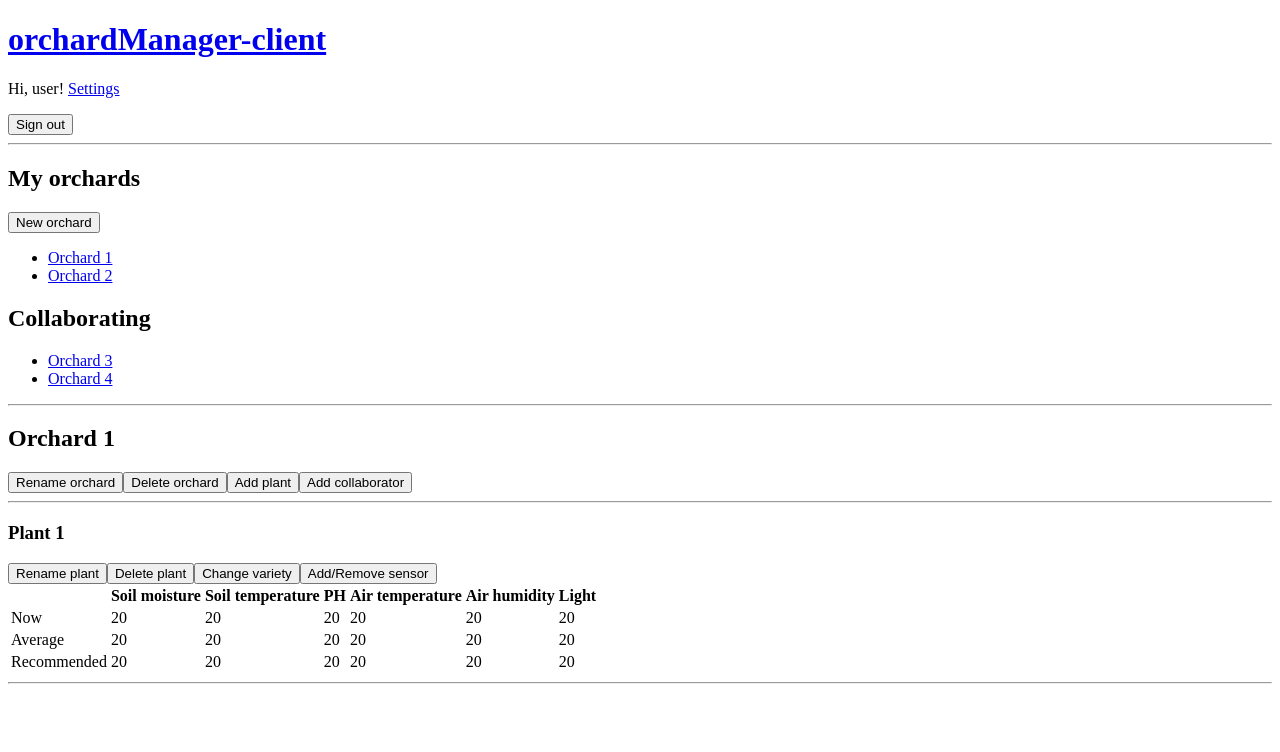
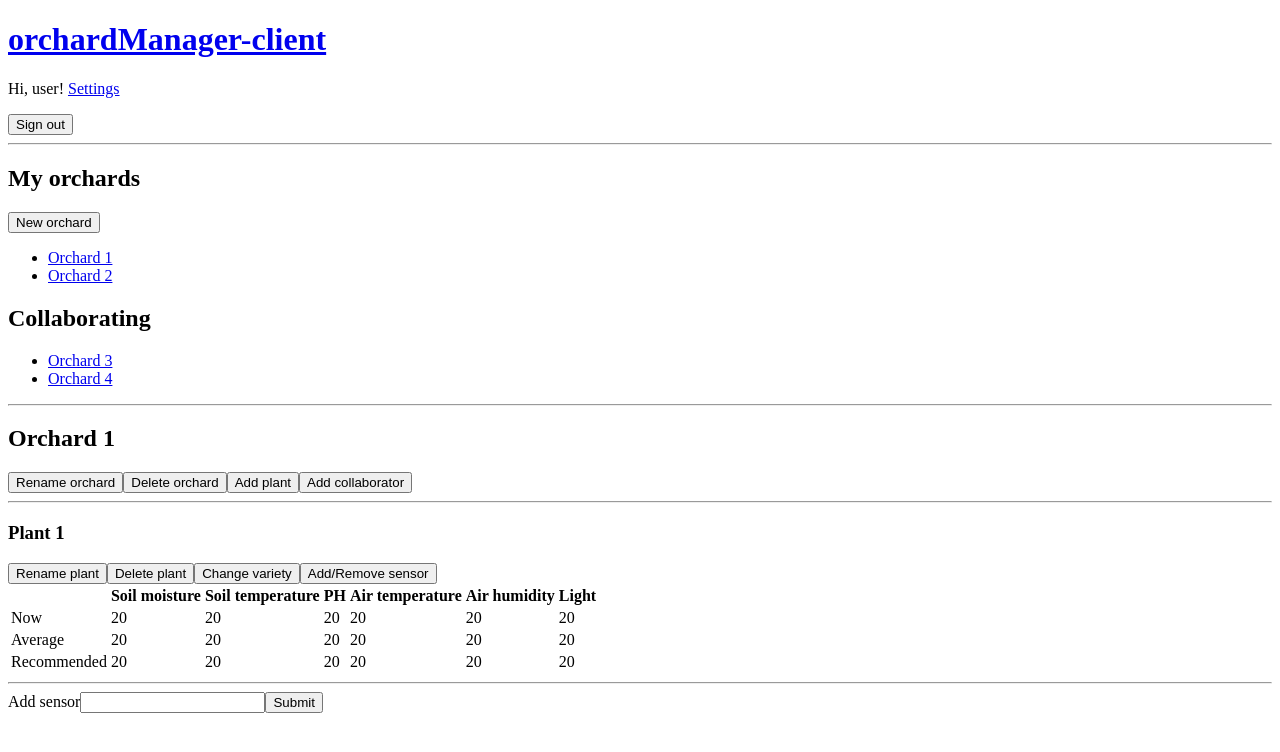
Before and after one commit to sberlinches/orchard_manager-client, an Angular app: page /dashboard in a window 1280 px wide. Both pictures are taken after a click on the button "Add/Remove sensor". Shown: the top 752 px of the page. Built offline with nearby package versions, Linux system fonts and the light colour scheme.

Commit message:
Add-sensor component dynamically injected (Beta)

```diff
--- a/src/dashboard/components/dashboard.component.ts
+++ b/src/dashboard/components/dashboard.component.ts
@@ -1,8 +1,24 @@
-import { Component } from '@angular/core';
+import { Component, ComponentFactoryResolver, ViewContainerRef } from '@angular/core';
+import { SensorAddComponent } from '../../sensor/components/sensor-add.component';
 
 @Component({
     selector: 'dashboard',
+    entryComponents: [ SensorAddComponent ],
     templateUrl: '../views/dashboard.component.html'
 })
 
-export class DashboardComponent {}
+export class DashboardComponent {
+
+    constructor(
+        private componentFactoryResolver: ComponentFactoryResolver,
+        private viewContainerRef: ViewContainerRef
+    ) {}
+
+    private addSensor() {
+
+        const factory = this.componentFactoryResolver.resolveComponentFactory(SensorAddComponent);
+        const ref = this.viewContainerRef.createComponent(factory);
+
+        ref.changeDetectorRef.detectChanges();
+    }
+}
--- a/src/dashboard/dashboard.module.ts
+++ b/src/dashboard/dashboard.module.ts
@@ -4,6 +4,7 @@ import { CommonModule } from '@angular/common';
 import { dashboardRouting } from './dashboard.routing';
 
 import { DashboardComponent } from './components/dashboard.component';
+import { SensorAddComponent } from '../sensor/components/sensor-add.component';
 
 @NgModule({
     imports: [
@@ -11,7 +12,11 @@ import { DashboardComponent } from './components/dashboard.component';
         dashboardRouting
     ],
     declarations: [
-        DashboardComponent
+        DashboardComponent,
+        SensorAddComponent
+    ],
+    entryComponents: [
+        SensorAddComponent
     ]
 })
 
--- a/src/dashboard/views/dashboard.component.html
+++ b/src/dashboard/views/dashboard.component.html
@@ -30,7 +30,7 @@
             <button>Rename plant</button>
             <button>Delete plant</button>
             <button>Change variety</button>
-            <button>Add/Remove sensor</button>
+            <button (click)="addSensor()">Add/Remove sensor</button>
         </header>
 
         <table>
--- /dev/null
+++ b/src/sensor/views/sensor-add.component.html
@@ -0,0 +1,5 @@
+<form>
+    <label for="sensor">Add sensor</label>
+    <input type="text" id="sensor">
+    <button type="submit">Submit</button>
+</form>
```
Also changed, not shown: src/sensor/components/sensor-add.component.ts (added, +8 -0 lines).
